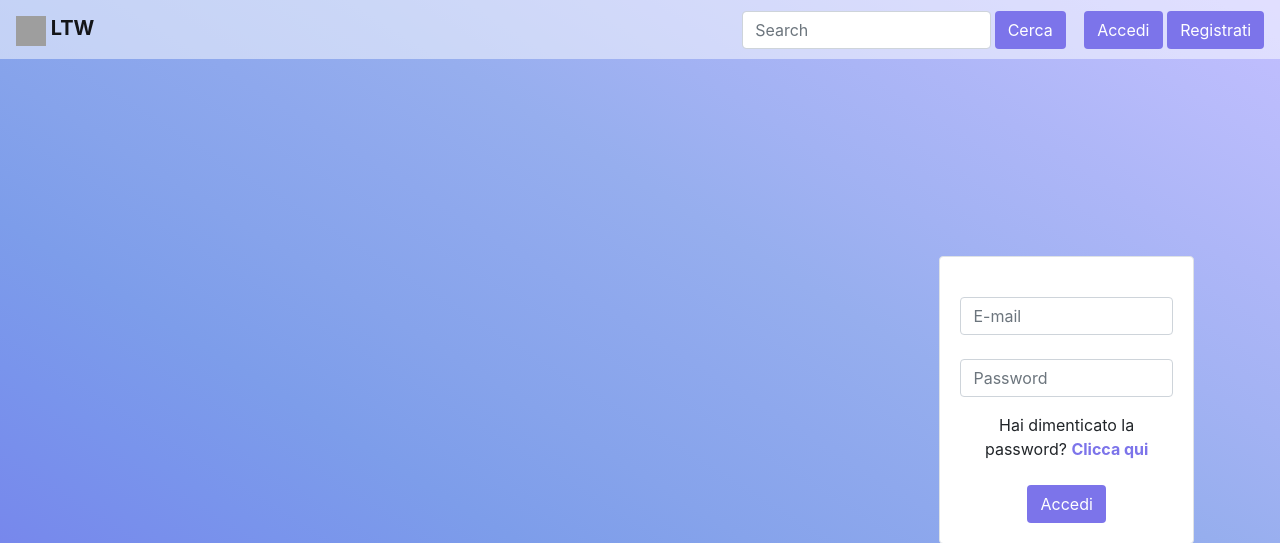
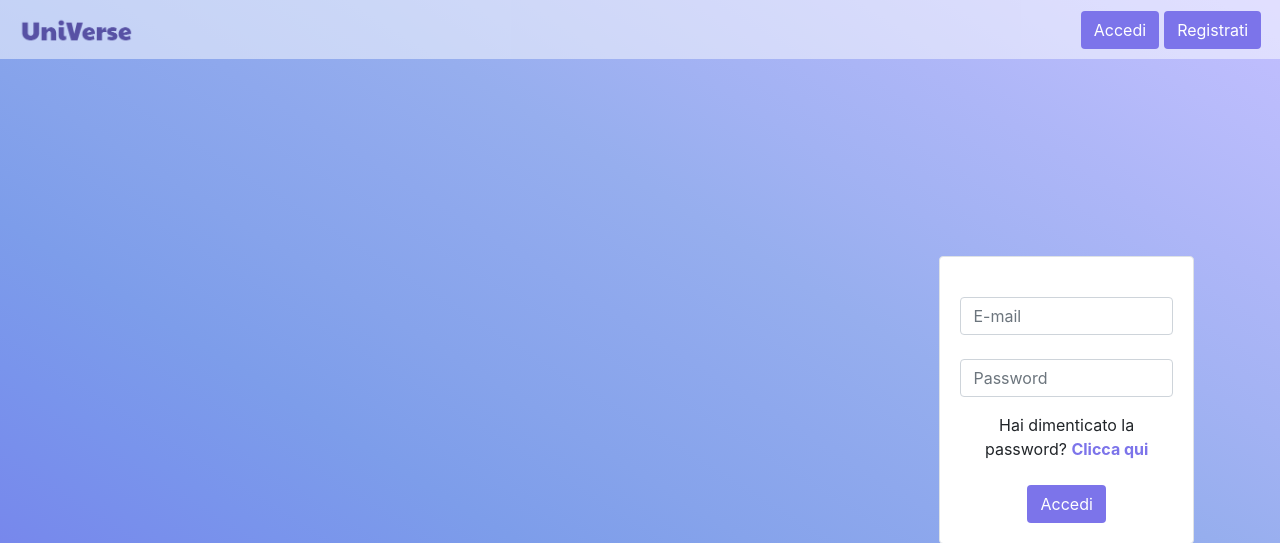
Before and after one commit to icarboni/UniVerse, a PHP site: page / in a window 1280 px wide. Shown: the top 543 px of the page. Run offline with PHP 8.4, Linux system fonts and the light colour scheme; data that the repository does not hold is empty; grey boxes are pictures that could not be loaded.

Commit message:
Cambio home

```diff
--- a/css/home2.css
+++ b/css/home2.css
@@ -22,7 +22,7 @@
     min-height: 100%;
     min-width: 100%;
     left: 0;
-    top: 0
+    top: 0;
     background: rgba(0, 0, 0, 0.6)
 }
 
--- a/index.php
+++ b/index.php
@@ -28,8 +28,8 @@ https://coolors.co/feecf6-ebebeb-99087e-fbc5e5-c20a75
 
     <nav class="navbar navbar-expand-sm navbar-light fixed-top" >
         <a class="navbar-brand justify-align-start" style="width: 60%"  href="#" >
-        <img src="link-icon.png" alt="" width="30" height="30"  class="d-inline-block align-text-top">
-        LTW
+        <img src="images/logo-viola-piccolo.png" alt="" width="119" height="30"  class="d-inline-block align-text-top">
+
         </a>
 
         <button class="navbar-toggler" type="button" data-toggle="collapse" data-target="#navbarToggler" aria-controls="navbarToggler" aria-expanded="false" aria-label="Toggle navigation">
@@ -51,13 +51,13 @@ https://coolors.co/feecf6-ebebeb-99087e-fbc5e5-c20a75
 
         </ul>
     -->
-            <div class="d-flex justify-content-center mt-md-0 mt-3">
-                <form class="d-flex">
+            <div class="d-flex justify-content-right mt-md-0 mt-3">
+                <!--<form class="d-flex">
                     <input class="form-control me-2" type="search" placeholder="Search" aria-label="Search">
                     <a style="width: 5px;"></a>
                     <button class="btn dark-btn" type="submit">Cerca</button>
-                </form>
-                <a style="width: 20px;"></a>
+                </form> -->
+                <a style="width: 300px; height: 0px;"></a>
                 <button class="btn dark-btn" type="submit">Accedi</button>
                 <a style="width: 5px;"></a>
                 <button class="btn dark-btn" type="submit" onclick="$('#regModal').modal('toggle')">Registrati</button>
--- a/js/login.js
+++ b/js/login.js
@@ -13,7 +13,7 @@ function login() {
 
         if (this.readyState == 4 && this.status == 200) {
         if (this.responseText==1) {
-           window.location.href = "php/bacheca.php";
+           window.location.href = "pages/bacheca.php";
         } else document.getElementById("message").innerHTML = "Mail o password non corretti.<br>";
 
         };
```
Also changed, not shown: images/logo-viola-piccolo.png (added), images/logo-viola.png (added).
